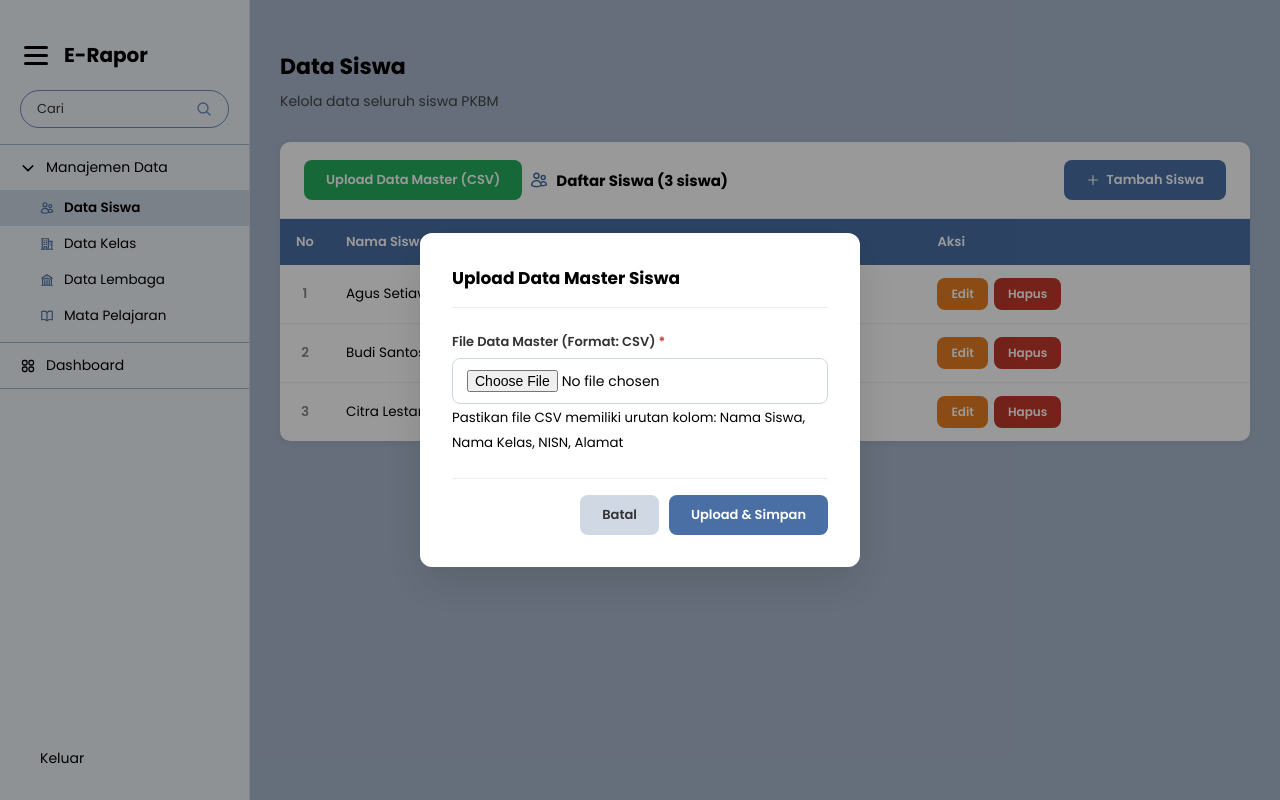
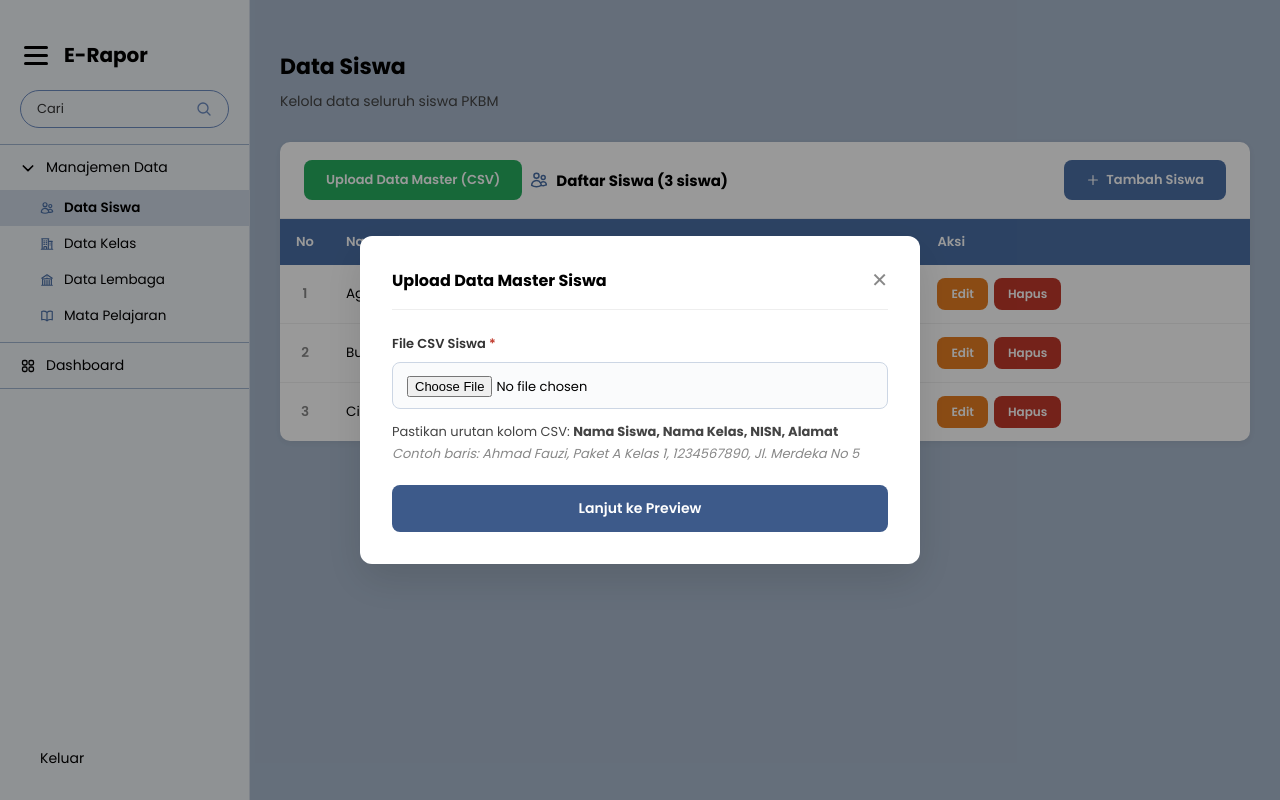
Before and after one commit to Kelompok-5-PPL-23-05/KELOMPOK-E, a Laravel app: page /admin/siswa in a window 1280 px wide, after a click on "Upload Data Master (CSV)". Run offline with Laravel 12, Linux system fonts and the light colour scheme; data comes from the database, SQL or seed files in the repository; data that the repository does not hold is empty.

Commit message:
memperbaiki ui mapel dan siswa

```diff
--- a/Template Laravel/resources/views/admin/siswa/index.blade.php
+++ b/Template Laravel/resources/views/admin/siswa/index.blade.php
@@ -118,18 +118,30 @@
 
 {{-- Modal Upload Data Master --}}
 <div class="modal-overlay" id="modal-upload">
-    <div class="modal">
-        <div class="modal-title">Upload Data Master Siswa</div>
+    <div class="modal" style="max-width: 560px;">
+        <div style="display:flex; justify-content:space-between; align-items:center; margin-bottom:24px; padding-bottom:16px; border-bottom:1px solid #eee;">
+            <span style="font-size:16px; font-weight:700;">Upload Data Master Siswa</span>
+            <button type="button" onclick="document.getElementById('modal-upload').classList.remove('show')" style="background:none;border:none;cursor:pointer;font-size:20px;color:#888;line-height:1;">&#x2715;</button>
+        </div>
         <form method="POST" action="{{ route('admin.siswa.import.preview') }}" enctype="multipart/form-data">
             @csrf
             <div class="form-group">
-                <label>File Data Master (Format: CSV) <span class="required">*</span></label>
-                <input type="file" name="file_master" class="form-control" accept=".csv" required>
-                <small>Pastikan file CSV memiliki urutan kolom: Nama Siswa, Nama Kelas, NISN, Alamat</small>
+                <label style="font-size:13px; font-weight:600; margin-bottom:8px; display:block;">File CSV Siswa <span style="color:#c0392b;">*</span></label>
+                <div style="border:1px solid #ccd6e4; border-radius:8px; padding:10px 14px; background:#fafbfc;">
+                    <input type="file" name="file_master" accept=".csv" required
+                        style="width:100%; font-size:13px; font-family:'Poppins',sans-serif; border:none; background:transparent; outline:none; cursor:pointer;">
+                </div>
+                <div style="margin-top:12px; font-size:13px; color:#444; line-height:1.7;">
+                    Pastikan urutan kolom CSV: <strong>Nama Siswa, Nama Kelas, NISN, Alamat</strong><br>
+                    <span style="color:#888; font-style:italic;">Contoh baris: Ahmad Fauzi, Paket A Kelas 1, 1234567890, Jl. Merdeka No 5</span>
+                </div>
             </div>
-            <div class="modal-actions">
-                <button type="button" class="btn btn-cancel" onclick="document.getElementById('modal-upload').classList.remove('show')">Batal</button>
-                <button type="submit" class="btn btn-primary">Upload & Simpan</button>
+            <div style="margin-top:20px;">
+                <button type="submit"
+                    style="width:100%; background:#3d5a8a; color:#fff; border:none; border-radius:8px; padding:13px 20px; font-size:14px; font-weight:600; font-family:'Poppins',sans-serif; cursor:pointer; transition:background 0.15s;"
+                    onmouseover="this.style.background='#2e4570'" onmouseout="this.style.background='#3d5a8a'">
+                    Lanjut ke Preview
+                </button>
             </div>
         </form>
     </div>
```
Also changed, not shown: Template Laravel/resources/views/admin/mapel/index.blade.php (+20 -8 lines).
